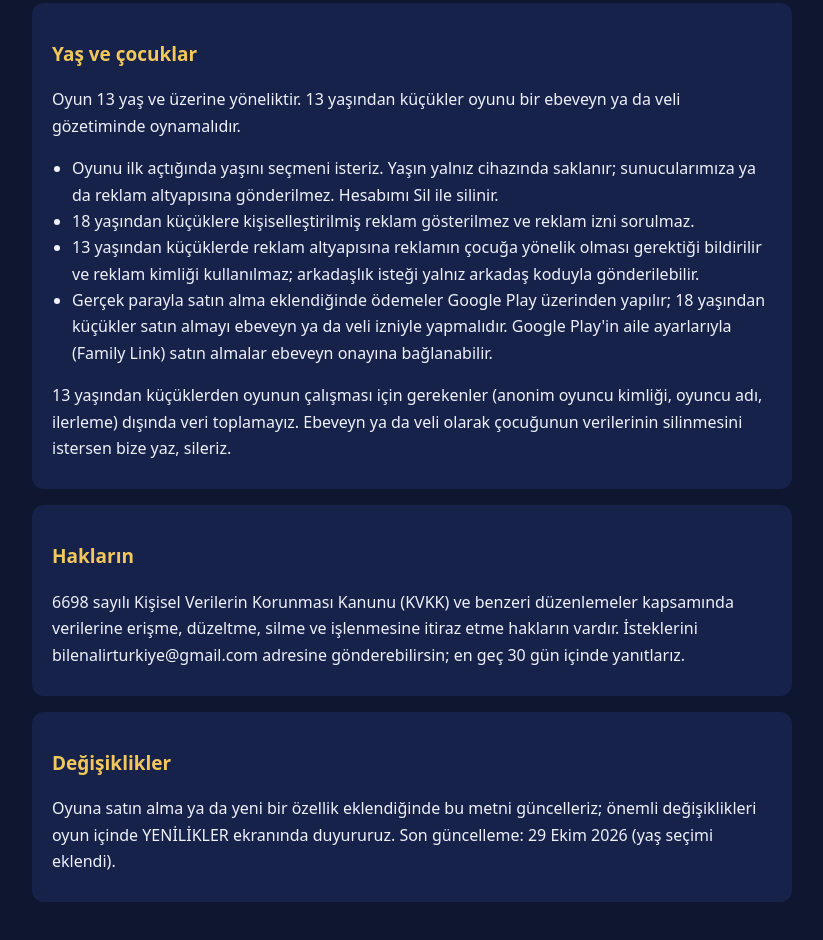
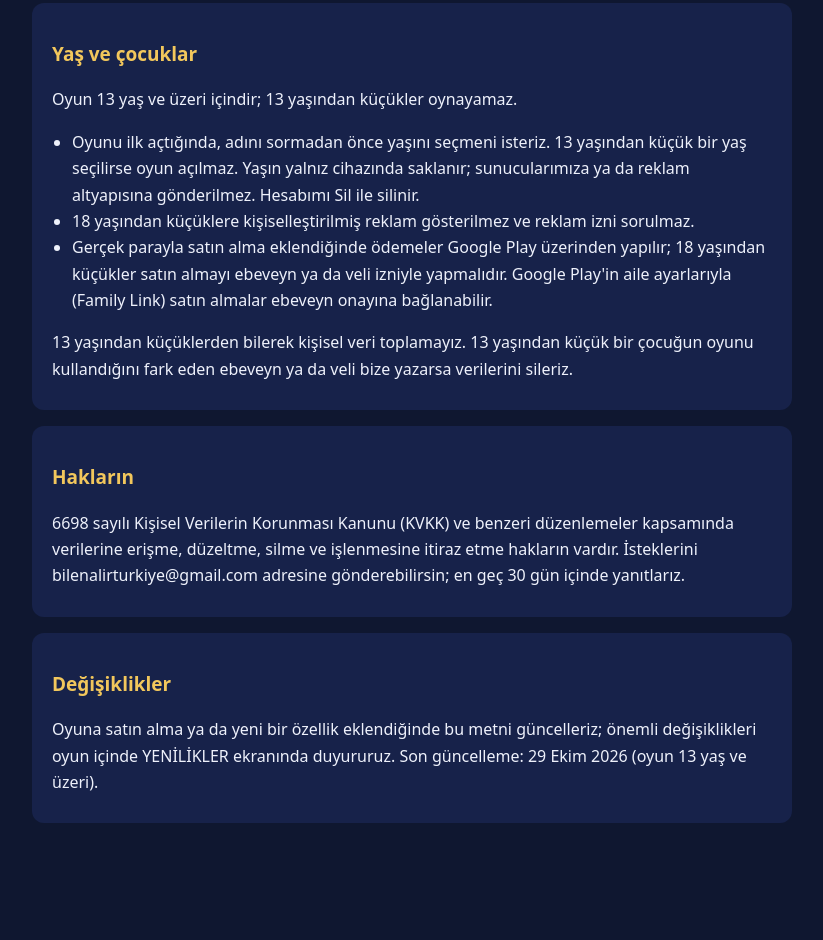
Before and after one commit to lpar-cpu/bilen-alir, a plain HTML site: page gizlilik.html in a window 1280 px wide. Shown: the part 2519-3459 px from the top of the page, without its empty margins (228-1051 px from the left). After the commit the page ends 3406 px from the top, so only its background shows below. Drawn offline with Linux system fonts and the light colour scheme.

Commit message:
Gizlilik: oyun 13 yaş ve üzeri

```diff
--- a/gizlilik.html
+++ b/gizlilik.html
@@ -62,14 +62,13 @@
 </section>
 <section>
 <h2>Ya&#351; ve &#231;ocuklar</h2>
-<p>Oyun 13 ya&#351; ve &#252;zerine y&#246;neliktir. 13 ya&#351;&#305;ndan k&#252;&#231;&#252;kler oyunu bir ebeveyn ya da veli g&#246;zetiminde oynamal&#305;d&#305;r.</p>
+<p>Oyun 13 ya&#351; ve &#252;zeri i&#231;indir; 13 ya&#351;&#305;ndan k&#252;&#231;&#252;kler oynayamaz.</p>
 <ul>
-<li>Oyunu ilk a&#231;t&#305;&#287;&#305;nda ya&#351;&#305;n&#305; se&#231;meni isteriz. Ya&#351;&#305;n yaln&#305;z cihaz&#305;nda saklan&#305;r; sunucular&#305;m&#305;za ya da reklam altyap&#305;s&#305;na g&#246;nderilmez. Hesab&#305;m&#305; Sil ile silinir.</li>
+<li>Oyunu ilk a&#231;t&#305;&#287;&#305;nda, ad&#305;n&#305; sormadan &#246;nce ya&#351;&#305;n&#305; se&#231;meni isteriz. 13 ya&#351;&#305;ndan k&#252;&#231;&#252;k bir ya&#351; se&#231;ilirse oyun a&#231;&#305;lmaz. Ya&#351;&#305;n yaln&#305;z cihaz&#305;nda saklan&#305;r; sunucular&#305;m&#305;za ya da reklam altyap&#305;s&#305;na g&#246;nderilmez. Hesab&#305;m&#305; Sil ile silinir.</li>
 <li>18 ya&#351;&#305;ndan k&#252;&#231;&#252;klere ki&#351;iselle&#351;tirilmi&#351; reklam g&#246;sterilmez ve reklam izni sorulmaz.</li>
-<li>13 ya&#351;&#305;ndan k&#252;&#231;&#252;klerde reklam altyap&#305;s&#305;na reklam&#305;n &#231;ocu&#287;a y&#246;nelik olmas&#305; gerekti&#287;i bildirilir ve reklam kimli&#287;i kullan&#305;lmaz; arkada&#351;l&#305;k iste&#287;i yaln&#305;z arkada&#351; koduyla g&#246;nderilebilir.</li>
 <li>Ger&#231;ek parayla sat&#305;n alma eklendi&#287;inde &#246;demeler Google Play &#252;zerinden yap&#305;l&#305;r; 18 ya&#351;&#305;ndan k&#252;&#231;&#252;kler sat&#305;n almay&#305; ebeveyn ya da veli izniyle yapmal&#305;d&#305;r. Google Play&#39;in aile ayarlar&#305;yla (Family Link) sat&#305;n almalar ebeveyn onay&#305;na ba&#287;lanabilir.</li>
 </ul>
-<p>13 ya&#351;&#305;ndan k&#252;&#231;&#252;klerden oyunun &#231;al&#305;&#351;mas&#305; i&#231;in gerekenler (anonim oyuncu kimli&#287;i, oyuncu ad&#305;, ilerleme) d&#305;&#351;&#305;nda veri toplamay&#305;z. Ebeveyn ya da veli olarak &#231;ocu&#287;unun verilerinin silinmesini istersen bize yaz, sileriz.</p>
+<p>13 ya&#351;&#305;ndan k&#252;&#231;&#252;klerden bilerek ki&#351;isel veri toplamay&#305;z. 13 ya&#351;&#305;ndan k&#252;&#231;&#252;k bir &#231;ocu&#287;un oyunu kulland&#305;&#287;&#305;n&#305; fark eden ebeveyn ya da veli bize yazarsa verilerini sileriz.</p>
 </section>
 <section>
 <h2>Haklar&#305;n</h2>
@@ -77,7 +76,7 @@
 </section>
 <section>
 <h2>De&#287;i&#351;iklikler</h2>
-<p>Oyuna sat&#305;n alma ya da yeni bir &#246;zellik eklendi&#287;inde bu metni g&#252;ncelleriz; &#246;nemli de&#287;i&#351;iklikleri oyun i&#231;inde YEN&#304;L&#304;KLER ekran&#305;nda duyururuz. Son g&#252;ncelleme: 29 Ekim 2026 (ya&#351; se&#231;imi eklendi).</p>
+<p>Oyuna sat&#305;n alma ya da yeni bir &#246;zellik eklendi&#287;inde bu metni g&#252;ncelleriz; &#246;nemli de&#287;i&#351;iklikleri oyun i&#231;inde YEN&#304;L&#304;KLER ekran&#305;nda duyururuz. Son g&#252;ncelleme: 29 Ekim 2026 (oyun 13 ya&#351; ve &#252;zeri).</p>
 </section>
 </main>
 </body>
```
